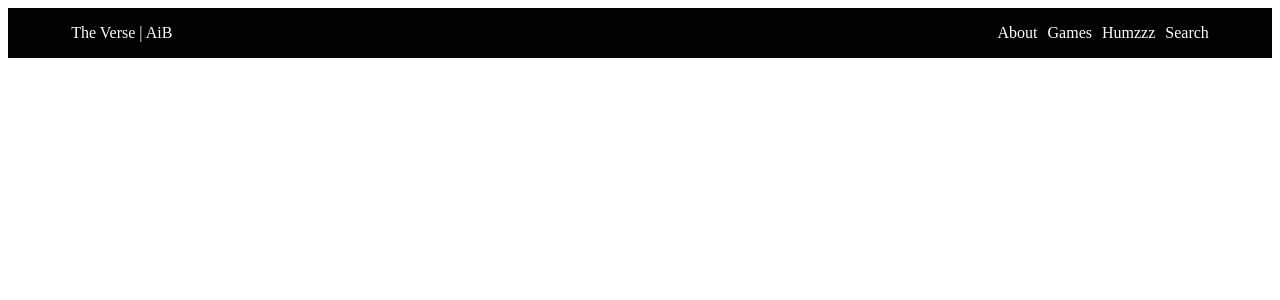
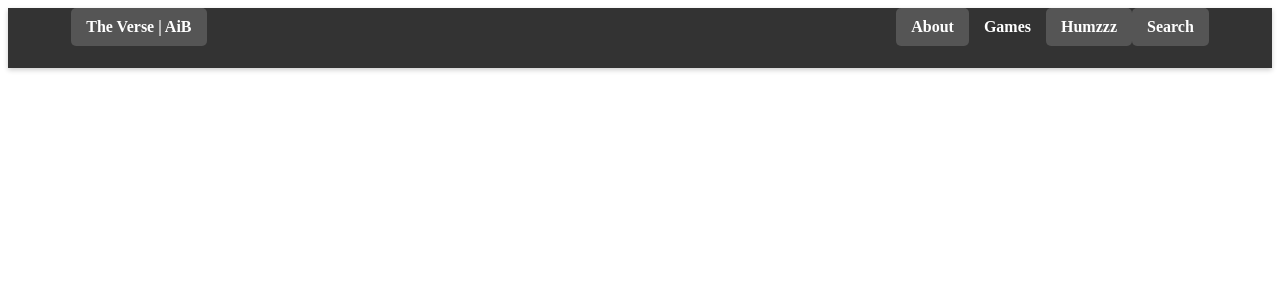
Before and after one commit to woburns191919/verse_building, a React (Create React App) app in the folder react-app/: page / in a window 1280 px wide. Shown: the top 300 px of the page. Built offline with nearby package versions, Linux system fonts and the light colour scheme; no server answers.

Commit message:
navbar styles

```diff
--- a/react-app/src/components/Navigation/Navigation.css
+++ b/react-app/src/components/Navigation/Navigation.css
@@ -1,35 +1,90 @@
-/* .profile-dropdown {
-  position: absolute;
-}
-
-.hidden {
-  display: none;
-} */
 
 .nav-wrapper {
-  background-color:black;
-  justify-content: center;
-  height: 50px;
+  background-color: #333;
+  color: white;
+  height: 60px;
   display: flex;
   flex-direction: column;
+  align-items: center;
+  box-shadow: 0 2px 5px rgba(0,0,0,0.2);
 }
 
 .inner-nav-wrapper {
   display: flex;
   justify-content: space-between;
-  text-decoration:none;
-  align-items:center;
-  margin-left:5%;
-  margin-right:5%;
+  align-items: center;
+  width: 90%;
+  max-width: 1200px;
+}
 
+.nav-left, .nav-right {
+  display: flex;
+  align-items: center;
 }
 
 .nav-wrapper a {
-  text-decoration:none;
-  color:white;
+  text-decoration: none;
+  color: white;
+  font-weight: bold;
+  padding: 10px 15px;
+  border-radius: 5px;
+  transition: background-color 0.3s ease;
 }
 
-.nav-right {
-  display:flex;
-  gap:10px;
+.nav-wrapper a:hover, .nav-wrapper a.active {
+  background-color: #555;
 }
+
+.nav-right button {
+  padding-left:20px;
+}
+
+
+.profile-dropdown {
+  position: absolute;
+  right: 20px;
+  top: 60px;
+  background-color: #333;
+  border: 1px solid #444;
+  border-radius: 5px;
+  box-shadow: 0 3px 10px rgba(0,0,0,0.3);
+  z-index: 1000;
+  padding: 10px 0;
+}
+
+.profile-dropdown li {
+  padding: 10px 20px;
+  list-style: none;
+  color: white;
+}
+
+.profile-dropdown li:not(:last-child) {
+  border-bottom: 1px solid #444;
+}
+
+.profile-dropdown li:hover {
+  background-color: #555;
+}
+
+.profile-dropdown.hidden {
+  display: none;
+}
+
+.profile-dropdown button {
+
+  padding:18px;
+}
+
+button {
+  background: none;
+  color: inherit;
+  border: none;
+  padding: 0;
+  cursor: pointer;
+  font-family: inherit;
+}
+
+.fas fa-user-circle {
+  font-size: 24px;
+
+}
--- a/react-app/src/components/Navigation/index.js
+++ b/react-app/src/components/Navigation/index.js
@@ -28,19 +28,11 @@ function Navigation({ isLoaded }) {
           <NavLink exact to="/">
             Search
           </NavLink>
+          {isLoaded && <ProfileButton user={sessionUser} />}
         </div>
       </div>
     </main>
-    // <ul>
-    // 	<li>
-    // 		<NavLink exact to="/">Home!</NavLink>
-    // 	</li>
-    // 	{isLoaded && (
-    // 		<li>
-    // 			<ProfileButton user={sessionUser} />
-    // 		</li>
-    // 	)}
-    // </ul>
+
   );
 }
 
```
